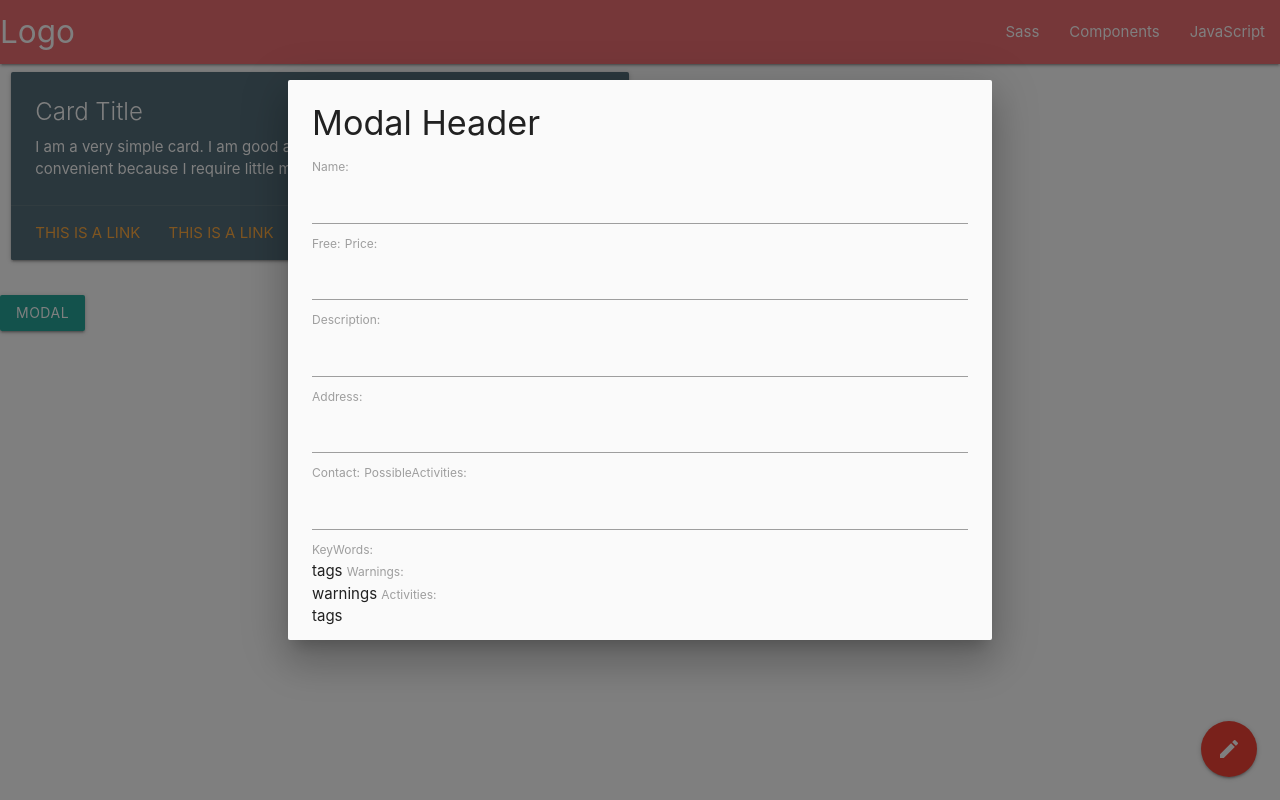
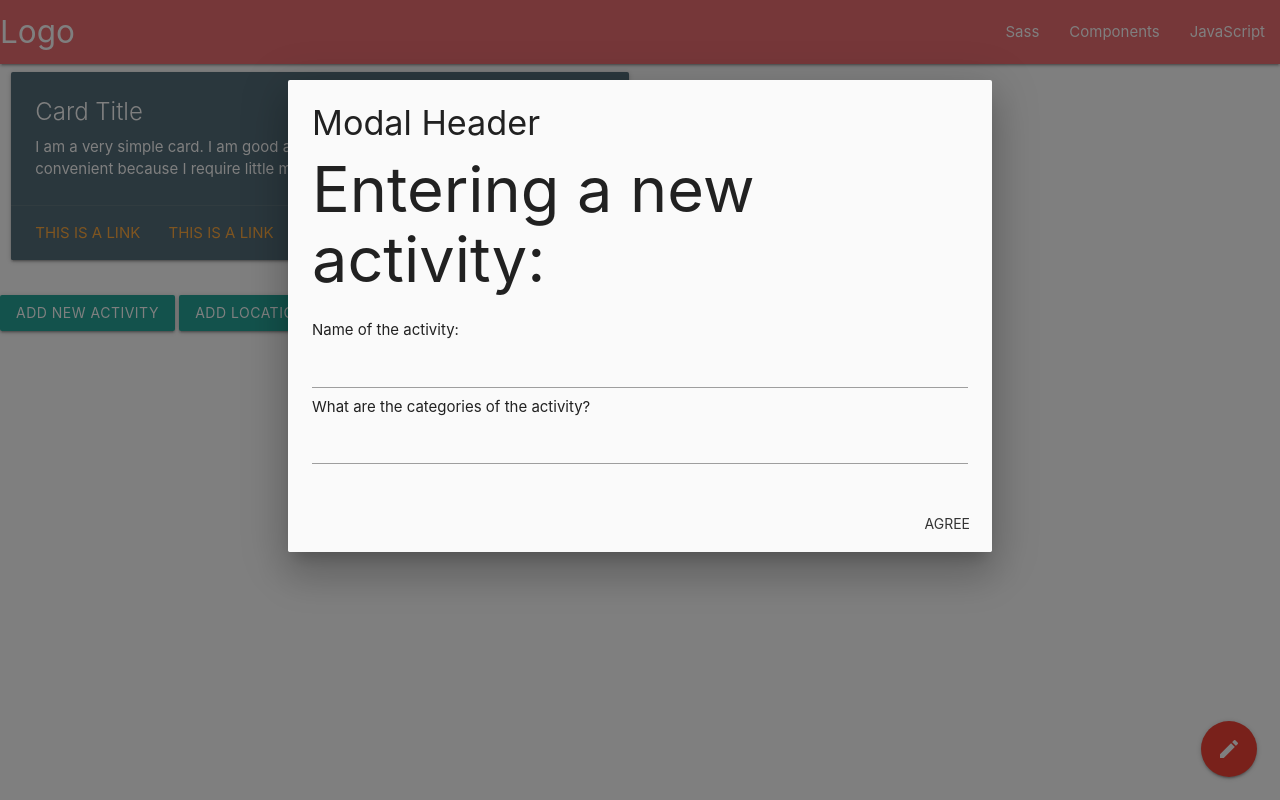
Before and after one commit to glasgow18/team-15, a Django app: page /app/hello in a window 1280 px wide, after a click on "ADD NEW ACTIVITY". Run offline with Django 3.2, Linux system fonts and the light colour scheme; data that the repository does not hold is empty.

Commit message:
Two forms added but we need to style that shit

```diff
--- /dev/null
+++ b/discovery/templates/activityForm.html
@@ -0,0 +1,10 @@
+
+<h1>Entering a new activity: </h1>
+<p1>
+    <form id="activityForm" action="" method="">
+        Name of the activity:<br>
+        <input name="activityName" type="text" size="30"/>
+        What are the categories of the activity?<br>
+        <input name="categories" type="text"/>
+    </form>
+</p1>
--- a/discovery/templates/inherits.html
+++ b/discovery/templates/inherits.html
@@ -48,13 +48,27 @@
 
 
   <!-- Modal Trigger -->
-  <a class="waves-effect waves-light btn modal-trigger" href="#modal1">Modal</a>
+  <a class="waves-effect waves-light btn modal-trigger" href="#modal1">Add new activity</a>
 
   <!-- Modal Structure -->
   <div id="modal1" class="modal">
     <div class="modal-content">
       <h4>Modal Header</h4>
-      {{ form }}
+      {% include "activityForm.html" %}
+    </div>
+    <div class="modal-footer">
+      <a href="#!" class="modal-close waves-effect waves-green btn-flat">Agree</a>
+    </div>
+  </div>
+
+  <!-- Modal Trigger -->
+  <a class="waves-effect waves-light btn modal-trigger" href="#modal2">Add Location</a>
+
+  <!-- Modal Structure -->
+  <div id="modal2" class="modal">
+    <div class="modal-content">
+      <h4>Add location</h4>
+      {% include "locationForm.html" %}
     </div>
     <div class="modal-footer">
       <a href="#!" class="modal-close waves-effect waves-green btn-flat">Agree</a>
--- /dev/null
+++ b/discovery/templates/locationForm.html
@@ -0,0 +1,21 @@
+<h1>Entering a new location: </h1>
+<p1>
+    <form id="locationForm" action="" method="">
+        Name of the location:<br>
+        <input name="locname" type="text" size="30"/>
+        Price:<br>
+        <input name="price" type="number"/>
+        Describe the venue:<br>
+        <input name="description" type="text"/>
+        Enter the address of the venue:<br>
+        <input name="address" type="text"/>
+        Give some examples of ongoing activities:<br>
+        <input name="activities" type="text"/>
+        Are there any additional activities that could be held: (optional)<br>
+        <input name="sampleActivities" type="text"/>
+        How would you tag this location as single words comma separated: (optional)<br>
+        <input name="keyWords" type="text">
+        Are there any possibly undesirable features of this venue: (optional)<br>
+        <input name="warnings" type="text"/>
+    </form>
+</p1>
```
